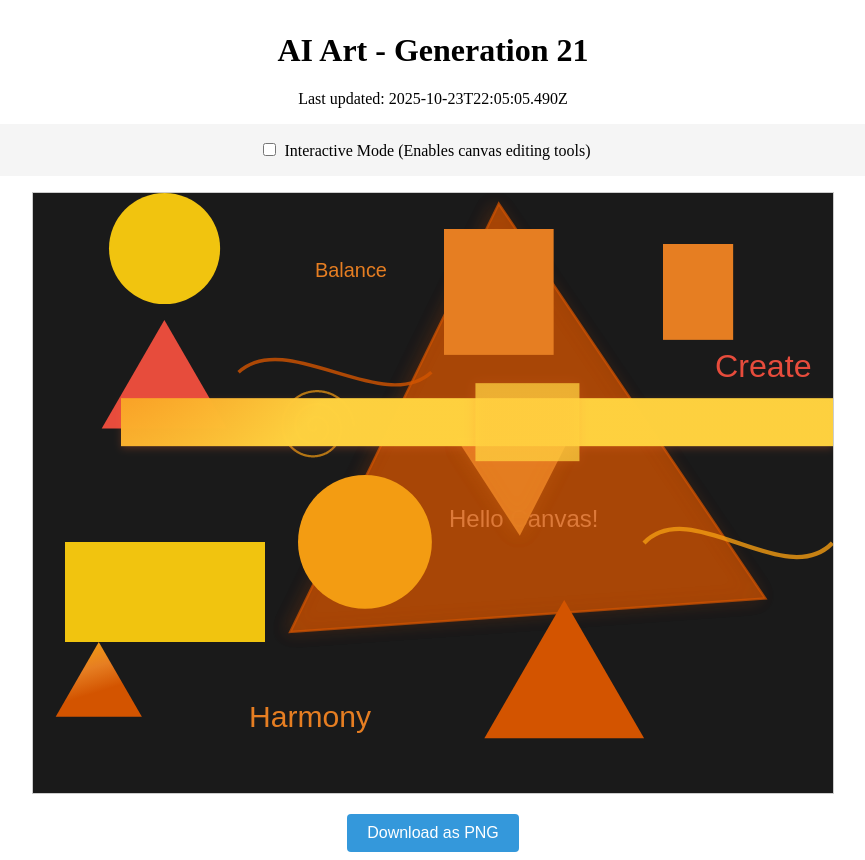
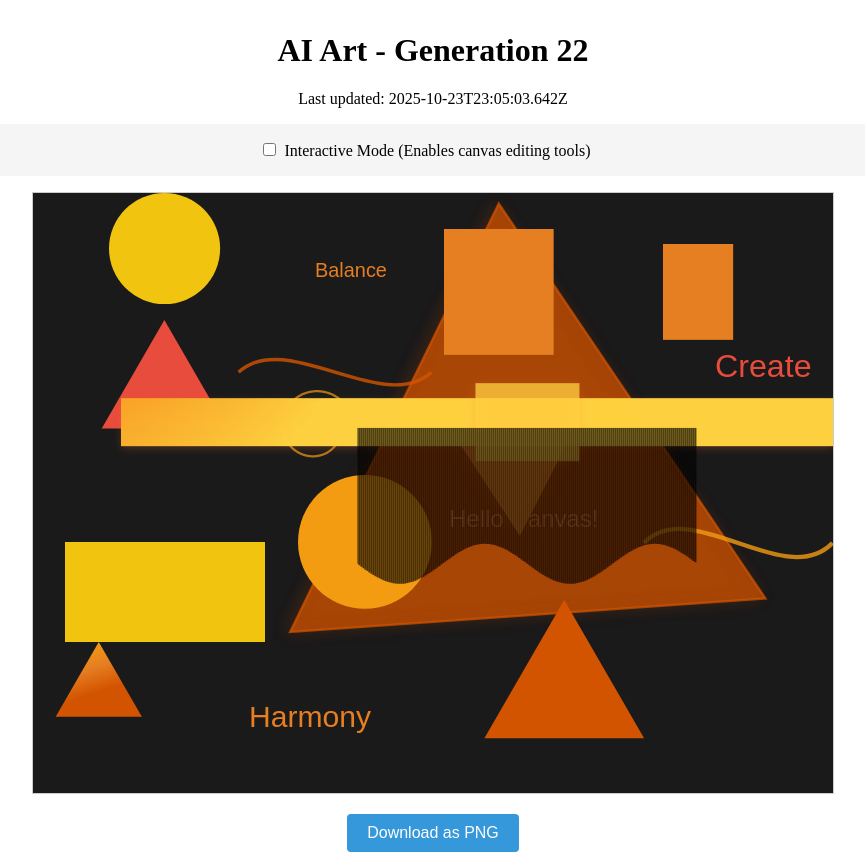
Before and after one commit to mcclowes/ai-art, a React (Vite) app: page / in a window 1280 px wide. Shown: the whole page, without its empty margins (207-1072 px from the left). Built offline with nearby package versions, Linux system fonts and the light colour scheme.

Commit message:
Improve artwork - Generation 22

```diff
--- a/src/artwork-state.ts
+++ b/src/artwork-state.ts
@@ -270,9 +270,20 @@ export const artworkState: ArtworkState = {
       },
       "opacity": 0.7409136928098743,
       "id": "gradient_rect_1761253513436"
+    },
+    {
+      "type": "rectangle",
+      "x": 324.4375772558714,
+      "y": 234.82818294190355,
+      "width": 340,
+      "height": 272,
+      "fillStyle": "#d35400",
+      "pattern": "waves",
+      "opacity": 0.6832585675341013,
+      "id": "pattern_rect_1761260703642"
     }
   ],
-  "generation": 21,
-  "lastUpdated": "2025-10-23T22:05:05.490Z",
+  "generation": 22,
+  "lastUpdated": "2025-10-23T23:05:03.642Z",
   "cycleStarted": "2025-10-23T02:33:03.243Z"
 };
```
